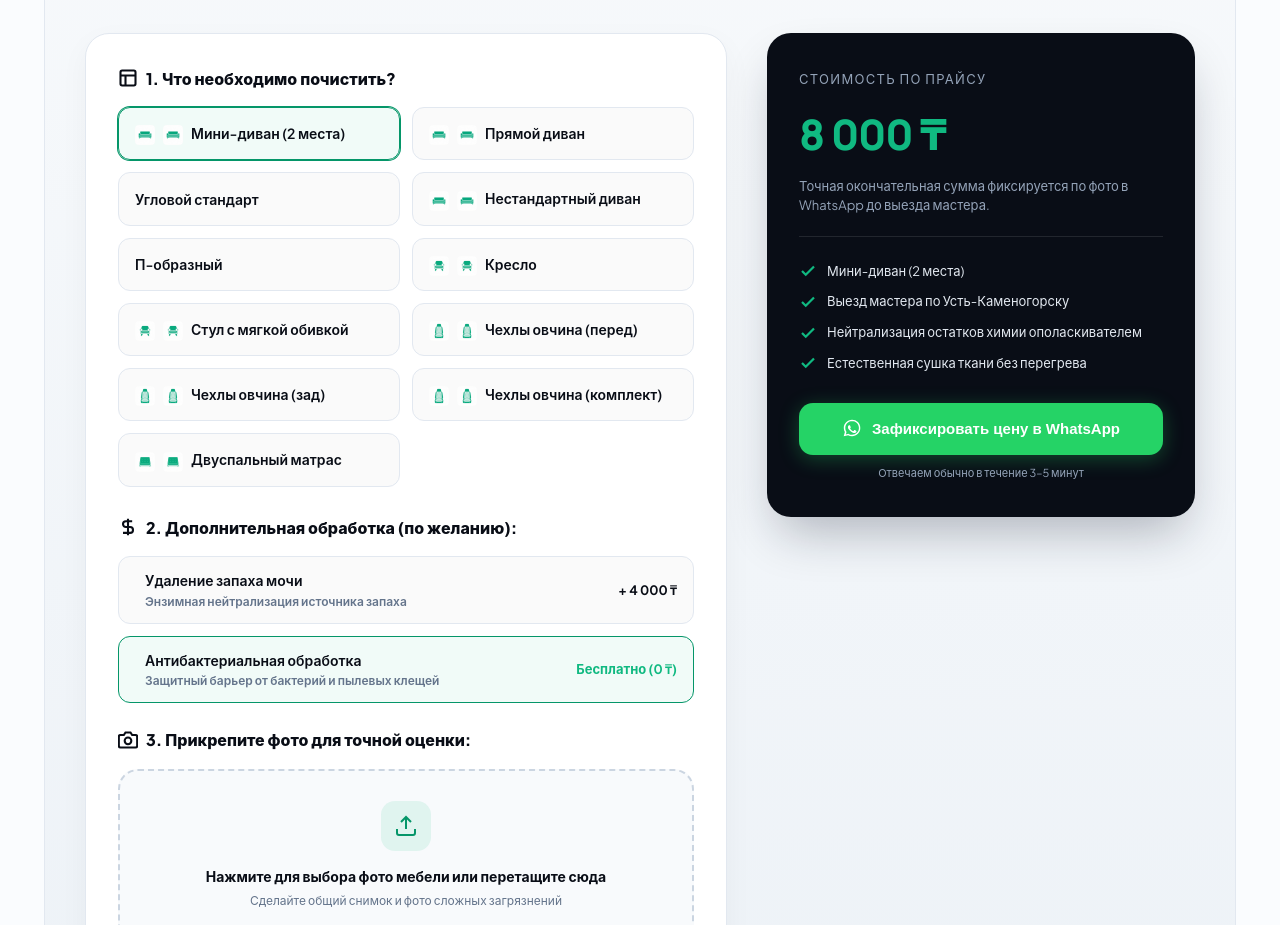
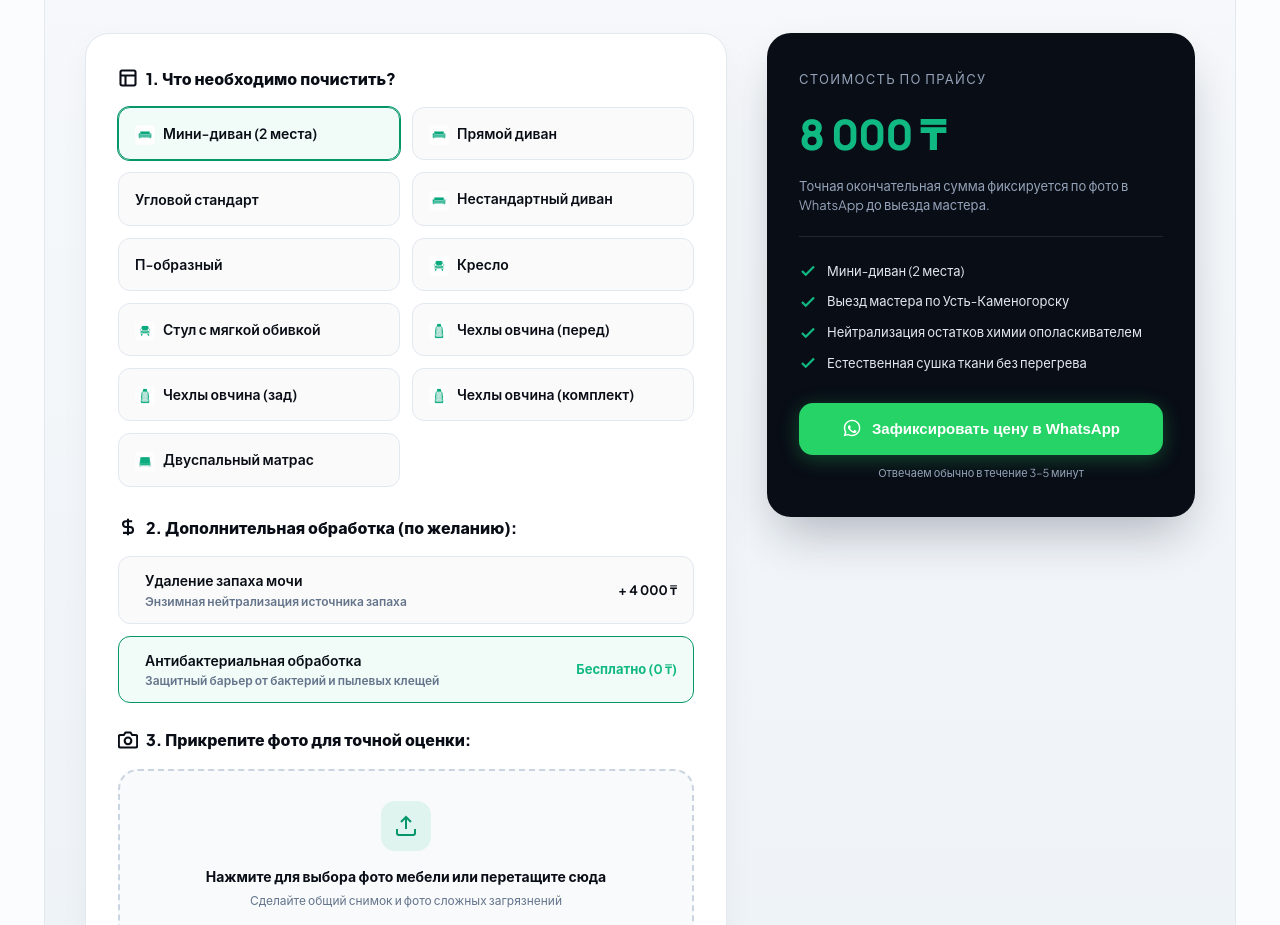
Before and after one commit to wofick/express-cleaning, a plain HTML site: page index.html in a window 1280 px wide. Shown: the part 2789-3714 px from the top of the page. Drawn offline with Linux system fonts and the light colour scheme.

Commit message:
Fix duplicate icons in calculator

```diff
--- a/index.html
+++ b/index.html
@@ -1824,37 +1824,37 @@
 
             <div class="calc-options" id="calcItemTypes">
               <div class="calc-btn-radio active" data-min="8000" data-max="8000" data-name="Мини-диван (2 места)">
-                <span><img src="assets/icons/sofa.jpg" alt="" width="20" height="20" style="vertical-align:middle;margin-right:8px;border-radius:4px;"><img src="assets/icons/sofa.jpg" alt="" width="20" height="20" style="vertical-align:middle;margin-right:8px;border-radius:4px;">Мини-диван (2 места)</span>
+                <span><img src="assets/icons/sofa.jpg" alt="" width="20" height="20" style="vertical-align:middle;margin-right:8px;border-radius:4px;">Мини-диван (2 места)</span>
               </div>
               <div class="calc-btn-radio" data-min="10000" data-max="12000" data-name="Прямой диван">
-                <span><img src="assets/icons/sofa.jpg" alt="" width="20" height="20" style="vertical-align:middle;margin-right:8px;border-radius:4px;"><img src="assets/icons/sofa.jpg" alt="" width="20" height="20" style="vertical-align:middle;margin-right:8px;border-radius:4px;">Прямой диван</span>
+                <span><img src="assets/icons/sofa.jpg" alt="" width="20" height="20" style="vertical-align:middle;margin-right:8px;border-radius:4px;">Прямой диван</span>
               </div>
               <div class="calc-btn-radio" data-min="14000" data-max="18000" data-name="Угловой диван стандарт">
                 <span>Угловой стандарт</span>
               </div>
               <div class="calc-btn-radio" data-min="18000" data-max="20000" data-name="Нестандартный диван">
-                <span><img src="assets/icons/sofa.jpg" alt="" width="20" height="20" style="vertical-align:middle;margin-right:8px;border-radius:4px;"><img src="assets/icons/sofa.jpg" alt="" width="20" height="20" style="vertical-align:middle;margin-right:8px;border-radius:4px;">Нестандартный диван</span>
+                <span><img src="assets/icons/sofa.jpg" alt="" width="20" height="20" style="vertical-align:middle;margin-right:8px;border-radius:4px;">Нестандартный диван</span>
               </div>
               <div class="calc-btn-radio" data-min="20000" data-max="25000" data-name="П-образный диван">
                 <span>П-образный</span>
               </div>
               <div class="calc-btn-radio" data-min="5000" data-max="5000" data-name="Кресло">
-                <span><img src="assets/icons/armchair.jpg" alt="" width="20" height="20" style="vertical-align:middle;margin-right:8px;border-radius:4px;"><img src="assets/icons/armchair.jpg" alt="" width="20" height="20" style="vertical-align:middle;margin-right:8px;border-radius:4px;">Кресло</span>
+                <span><img src="assets/icons/armchair.jpg" alt="" width="20" height="20" style="vertical-align:middle;margin-right:8px;border-radius:4px;">Кресло</span>
               </div>
               <div class="calc-btn-radio" data-min="1500" data-max="1500" data-name="Стул (1 шт)">
-                <span><img src="assets/icons/armchair.jpg" alt="" width="20" height="20" style="vertical-align:middle;margin-right:8px;border-radius:4px;"><img src="assets/icons/armchair.jpg" alt="" width="20" height="20" style="vertical-align:middle;margin-right:8px;border-radius:4px;">Стул с мягкой обивкой</span>
+                <span><img src="assets/icons/armchair.jpg" alt="" width="20" height="20" style="vertical-align:middle;margin-right:8px;border-radius:4px;">Стул с мягкой обивкой</span>
               </div>
               <div class="calc-btn-radio" data-min="10000" data-max="10000" data-name="Авточехлы из овчины (передние)">
-                <span><img src="assets/icons/carseat.jpg" alt="" width="20" height="20" style="vertical-align:middle;margin-right:8px;border-radius:4px;"><img src="assets/icons/carseat.jpg" alt="" width="20" height="20" style="vertical-align:middle;margin-right:8px;border-radius:4px;">Чехлы овчина (перед)</span>
+                <span><img src="assets/icons/carseat.jpg" alt="" width="20" height="20" style="vertical-align:middle;margin-right:8px;border-radius:4px;">Чехлы овчина (перед)</span>
               </div>
               <div class="calc-btn-radio" data-min="15000" data-max="15000" data-name="Авточехлы из овчины (задние)">
-                <span><img src="assets/icons/carseat.jpg" alt="" width="20" height="20" style="vertical-align:middle;margin-right:8px;border-radius:4px;"><img src="assets/icons/carseat.jpg" alt="" width="20" height="20" style="vertical-align:middle;margin-right:8px;border-radius:4px;">Чехлы овчина (зад)</span>
+                <span><img src="assets/icons/carseat.jpg" alt="" width="20" height="20" style="vertical-align:middle;margin-right:8px;border-radius:4px;">Чехлы овчина (зад)</span>
               </div>
               <div class="calc-btn-radio" data-min="25000" data-max="25000" data-name="Авточехлы из овчины (перед + зад)">
-                <span><img src="assets/icons/carseat.jpg" alt="" width="20" height="20" style="vertical-align:middle;margin-right:8px;border-radius:4px;"><img src="assets/icons/carseat.jpg" alt="" width="20" height="20" style="vertical-align:middle;margin-right:8px;border-radius:4px;">Чехлы овчина (комплект)</span>
+                <span><img src="assets/icons/carseat.jpg" alt="" width="20" height="20" style="vertical-align:middle;margin-right:8px;border-radius:4px;">Чехлы овчина (комплект)</span>
               </div>
               <div class="calc-btn-radio" data-min="9000" data-max="9000" data-name="Матрас двуспальный">
-                <span><img src="assets/icons/mattress.jpg" alt="" width="20" height="20" style="vertical-align:middle;margin-right:8px;border-radius:4px;"><img src="assets/icons/mattress.jpg" alt="" width="20" height="20" style="vertical-align:middle;margin-right:8px;border-radius:4px;">Двуспальный матрас</span>
+                <span><img src="assets/icons/mattress.jpg" alt="" width="20" height="20" style="vertical-align:middle;margin-right:8px;border-radius:4px;">Двуспальный матрас</span>
               </div>
             </div>
 
```
